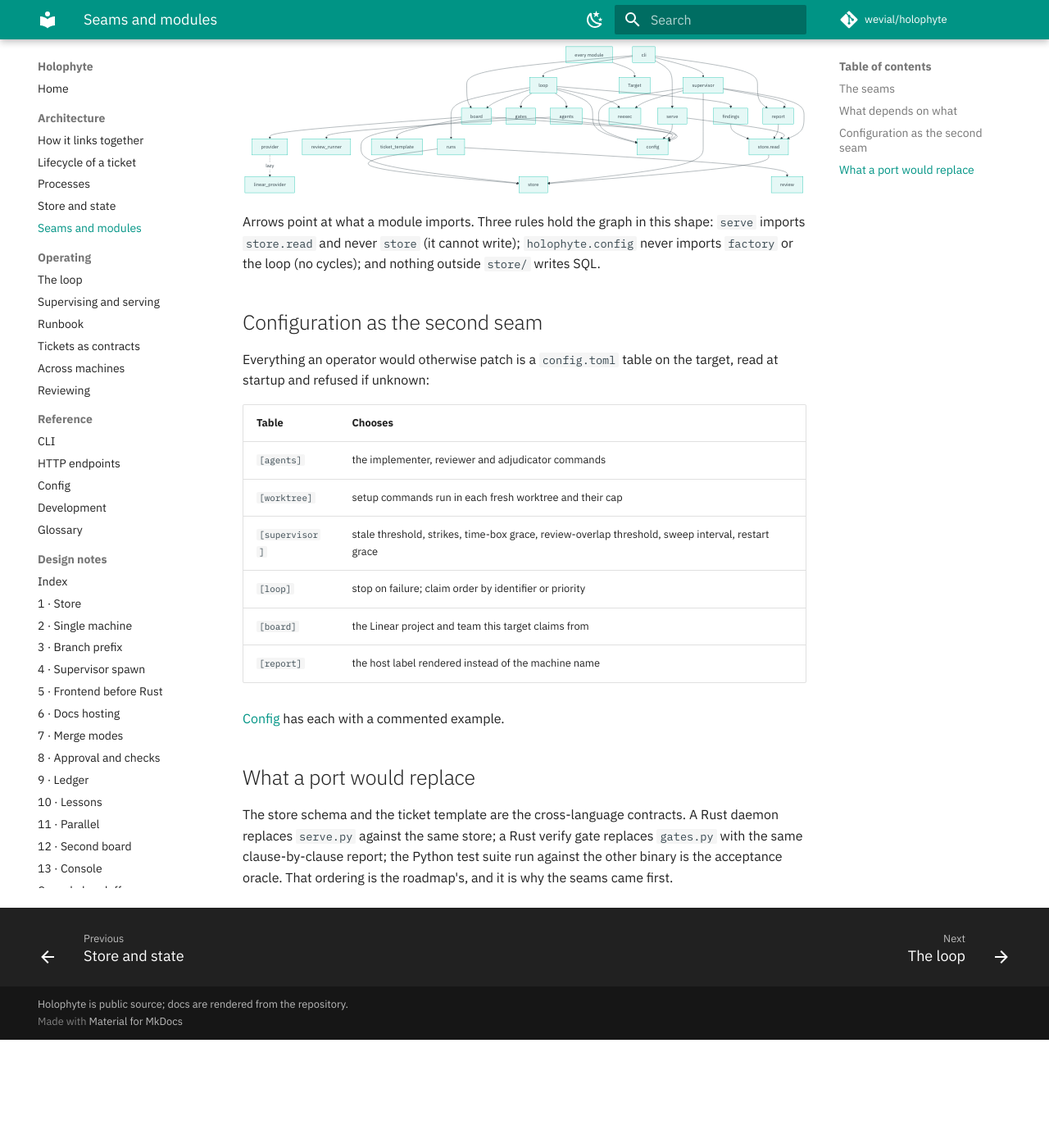
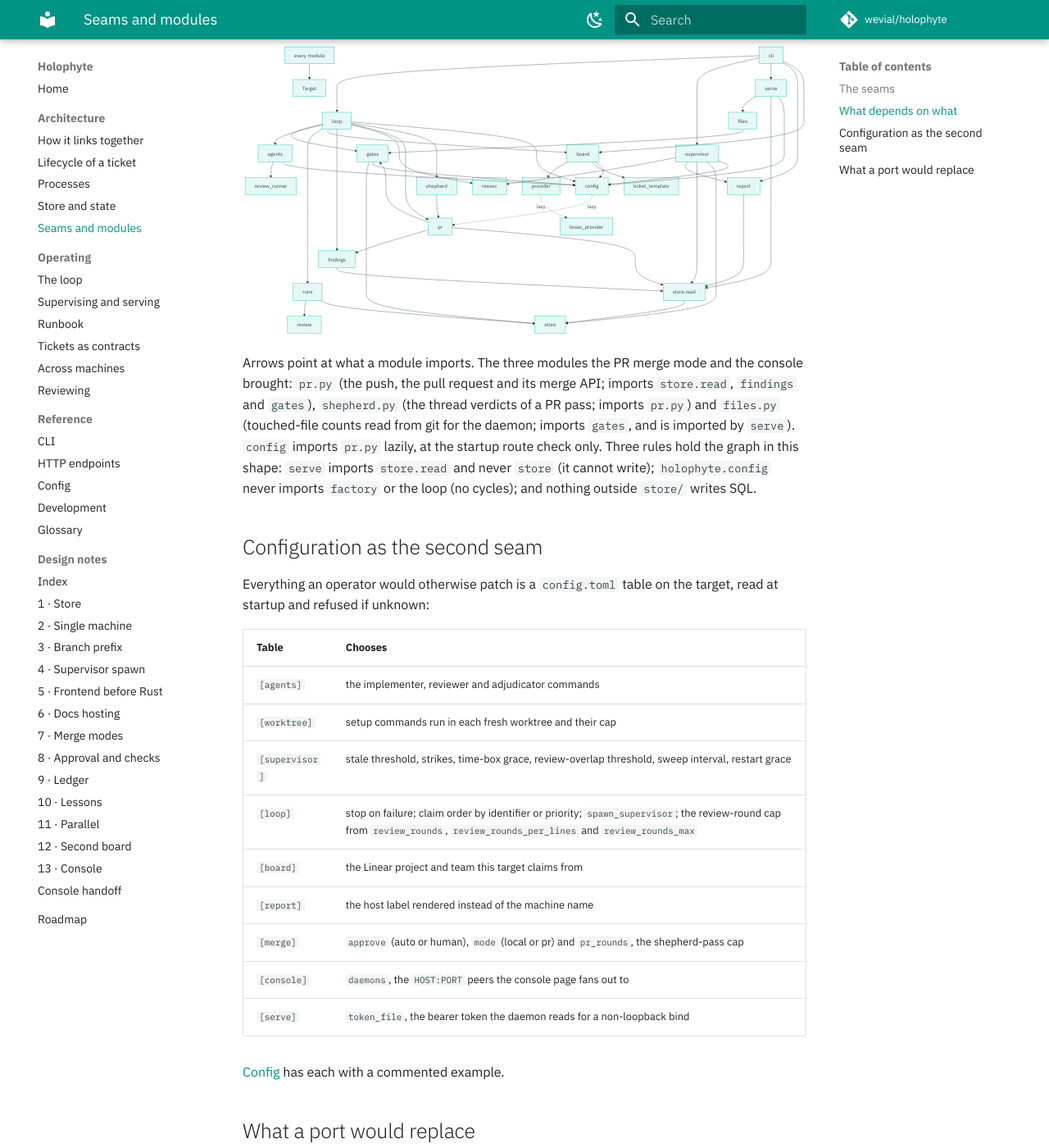
Before and after one commit to wevial/holophyte, an MkDocs documentation site: the page built from docs/architecture/components.md, in a window 1280 px wide and 1400 px high, scrolled down 1361 px. Shown: the whole window at 82% size. Built offline with MkDocs 1.6.1 and Material for MkDocs 9.7.7, drawn with Linux system fonts in a browser that asks for light colours; comment, search, counter and statistics services are not loaded; before the commit the page ends 2629 px from its top, so only the background shows below that; some of the changed text lies outside the part shown.

Commit message:
KO-318: config page and components page list every table and key the factory reads
config.md: one mode = "pr" paragraph (push, PR, pr_rounds passes, API merge
under approve = "auto"), [loop] order documented with its two values and the
default, --repoint named among the commands that need no board.
components.md: config table gains [merge], [console], [serve] and [loop]'s
spawn_supervisor and review_rounds* keys; runs seam counts six helpers with
review_round_cap; the graph gains pr, shepherd and files with their imports.

````diff
--- a/docs/architecture/components.md
+++ b/docs/architecture/components.md
@@ -13,7 +13,7 @@
 | **`Target`** | `holophyte/target.py` | Everything about where a target's state lives, as a value: repository path, state directory, store path, config path. No module-level globals name a target; a function that needs one takes it. Two targets can exist in one process, which is what the tests, the daemon and a future port need. |
 | **`Provider`** | `provider.py` | The board as a protocol: `claim_next`, `fetch_task`, `set_state`, `comment`, `team`. `LinearProvider` lazily imports the GraphQL module; `FileProvider` reads a directory of `<ID>.md` files for tests and offline runs. The loop never names Linear. |
 | **`store.read`** | `store/read.py` | Typed, read-only views; the only SQL outside `store/__init__.py`. Every consumer that renders state (report, sweep, findings, serve) goes through it. |
-| **`runs`** | `holophyte/runs.py` | The loop's store seam: `open_store`, `set_phase`, `heartbeat_while`, `record_round`, `warn_on_run`. Five helpers, so a wiring change extends one file instead of threading SQL through the loop. |
+| **`runs`** | `holophyte/runs.py` | The loop's store seam: `open_store`, `set_phase`, `heartbeat_while`, `record_round`, `warn_on_run`, `review_round_cap`. Six helpers, so a wiring change extends one file instead of threading SQL through the loop. |
 | **`gates`** | `holophyte/gates.py` | Worktree cutting and reuse, the verify gate, process-group reaping. Takes a target and a ticket, returns a red or green report. |
 | **`agents`** | `holophyte/agents.py` | `agent_route()` (which command, which model, from `[agents]`) and `agent()` (one turn of a role in a process group with a budget). The implementer and the reviewer are both routes; `review_runner` is the reviewer's transport. |
 | **`review`** | `holophyte/review.py` | Reviewer prose in, structured findings and a verdict out: the `CRITERION n:` checklist parser, the witness-test resolver, the finding key. |
@@ -37,6 +37,15 @@
   loop --> board
   loop --> findings
   loop --> reexec
+  loop --> pr
+  loop --> shepherd
+  shepherd --> pr
+  pr --> findings
+  pr --> gates
+  pr --> read
+  files --> gates
+  serve --> files
+  config -.lazy.-> pr
   supervisor --> reexec
   supervisor --> report
   agents --> review_runner[review_runner]
@@ -61,8 +70,13 @@
   everything[every module] --> target[Target]
 ```
 
-Arrows point at what a module imports. Three rules hold the graph in this
-shape: `serve` imports `store.read` and never `store` (it cannot write);
+Arrows point at what a module imports. The three modules the PR merge mode
+and the console brought: `pr.py` (the push, the pull request and its merge
+API; imports `store.read`, `findings` and `gates`), `shepherd.py` (the
+thread verdicts of a PR pass; imports `pr.py`) and `files.py` (touched-file
+counts read from git for the daemon; imports `gates`, and is imported by
+`serve`). `config` imports `pr.py` lazily, at the startup route check only.
+Three rules hold the graph in this shape: `serve` imports `store.read` and never `store` (it cannot write);
 `holophyte.config` never imports `factory` or the loop (no cycles); and
 nothing outside `store/` writes SQL.
 
@@ -76,9 +90,12 @@
 | `[agents]` | the implementer, reviewer and adjudicator commands |
 | `[worktree]` | setup commands run in each fresh worktree and their cap |
 | `[supervisor]` | stale threshold, strikes, time-box grace, review-overlap threshold, sweep interval, restart grace |
-| `[loop]` | stop on failure; claim order by identifier or priority |
+| `[loop]` | stop on failure; claim order by identifier or priority; `spawn_supervisor`; the review-round cap from `review_rounds`, `review_rounds_per_lines` and `review_rounds_max` |
 | `[board]` | the Linear project and team this target claims from |
 | `[report]` | the host label rendered instead of the machine name |
+| `[merge]` | `approve` (auto or human), `mode` (local or pr) and `pr_rounds`, the shepherd-pass cap |
+| `[console]` | `daemons`, the `HOST:PORT` peers the console page fans out to |
+| `[serve]` | `token_file`, the bearer token the daemon reads for a non-loopback bind |
 
 [Config](../config.md) has each with a commented example.
 
````
Also changed, not shown: docs/config.md (+14 -10 lines).
